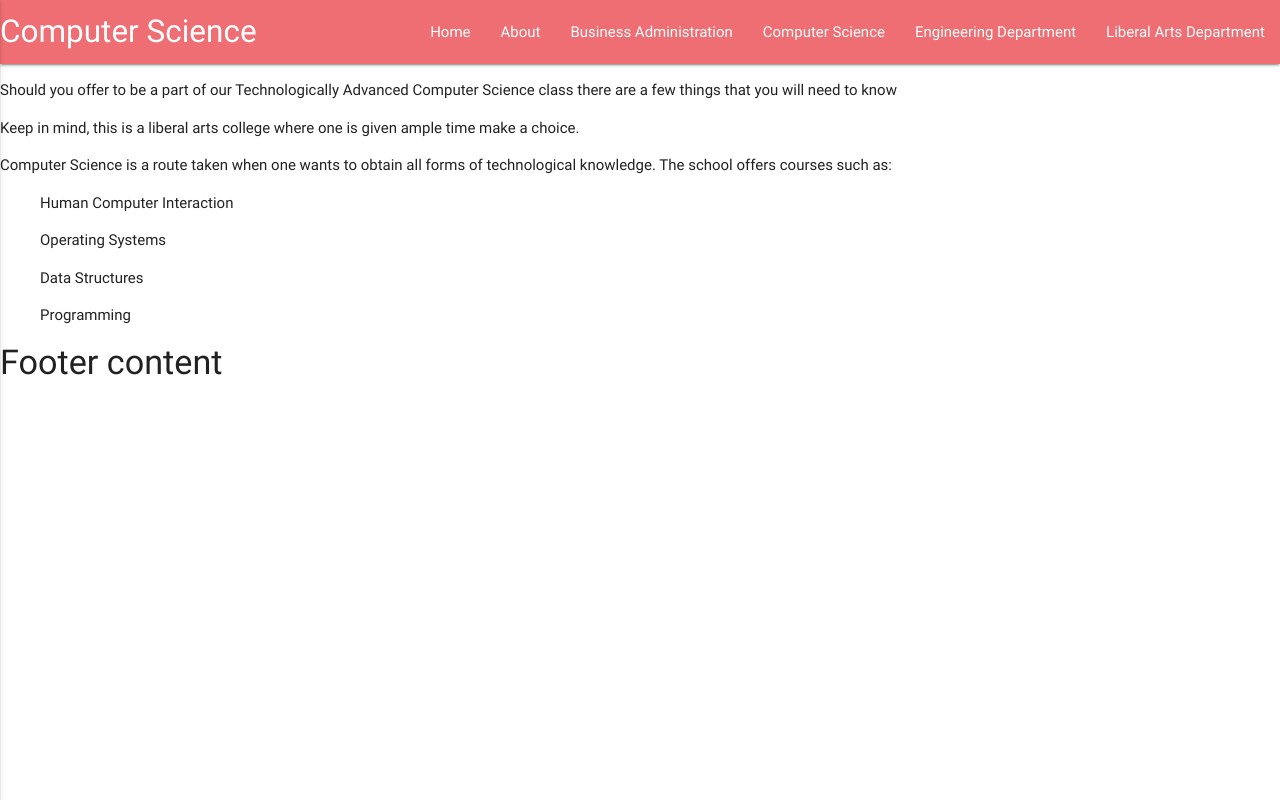
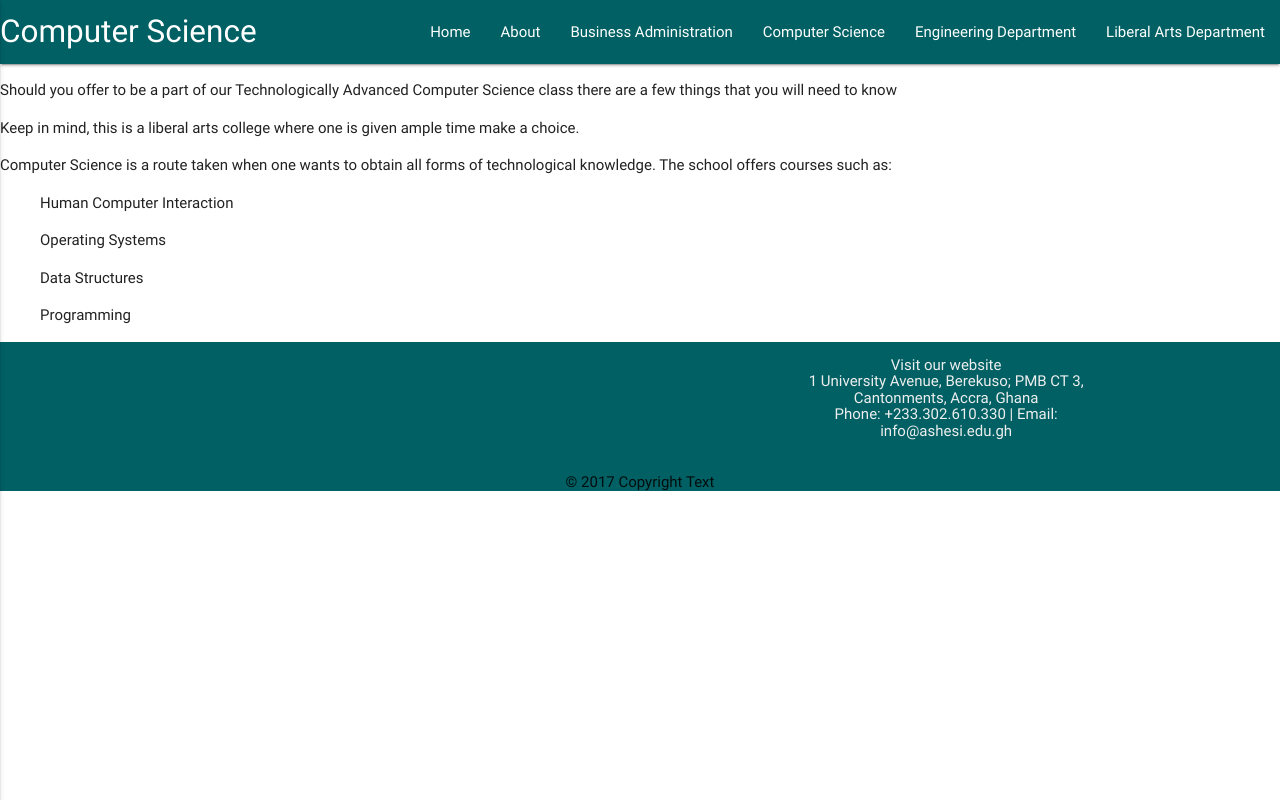
Before and after one commit to Frances515/Lab, a plain HTML site: page Computer Science.html in a window 1280 px wide. Drawn offline with nearby package versions, Linux system fonts and the light colour scheme.

Commit message:
new updates

```diff
--- a/Computer Science.html
+++ b/Computer Science.html
@@ -39,7 +39,7 @@
 
 
 
-      <nav class="nav-extended">
+      <nav class="nav-extended, cyan darken-4">
     <div class="nav-wrapper">
       <a href="#" class="brand-logo">Computer Science</a>
       <a href="#" data-activates="mobile-demo" class="button-collapse"><i class="material-icons">menu</i></a>
@@ -98,9 +98,31 @@
 
 
 
-    	<div data-role="footer">
-    		<h4>Footer content</h4>
-    	</div><!-- /footer -->
+
+        <footer class="page-footer, cyan darken-4">
+        <h6 class="center-align">
+
+          <div class="container">
+            <div class="row">
+              <div class="col l6 s12">
+              </div>
+              <div class="col l4 offset-l2 s12">
+                <ul>
+                  <li><a class="grey-text text-lighten-3" href="http://www.ashesi.edu.gh">Visit our website</a></li>
+                  <li><a class="grey-text text-lighten-3">1 University Avenue, Berekuso; PMB CT 3, Cantonments, Accra, Ghana </a></li>
+                  <li><a class="grey-text text-lighten-3">Phone: +233.302.610.330  | Email: info@ashesi.edu.gh</a></li>
+                </ul>
+              </div>
+            </div>
+          </div>
+          <div class="footer-copyright">
+            <div class="container">
+            © 2017 Copyright Text
+            </div>
+          </div>
+           </div>
+           </h6>
+        </footer>
 
     </div><!-- /page -->
 
```
Also changed, not shown: About.html (+24 -1 lines), Business_Administration.html (+27 -2 lines), Engineering.html (+26 -1 lines), Home.html (+25 -1 lines), liberal.html (+28 -3 lines).
